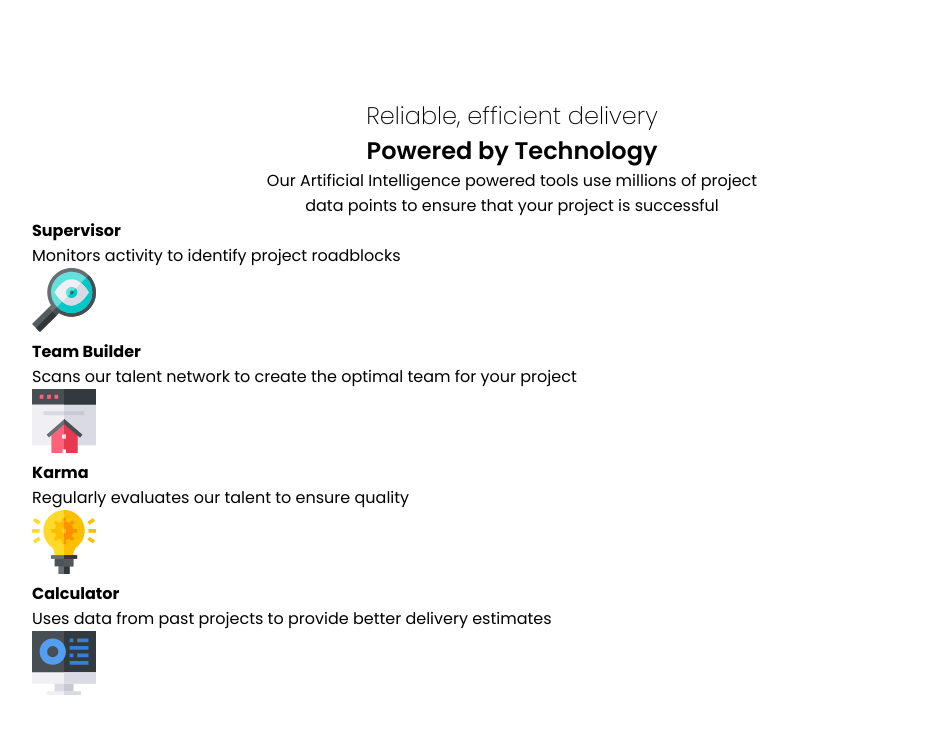
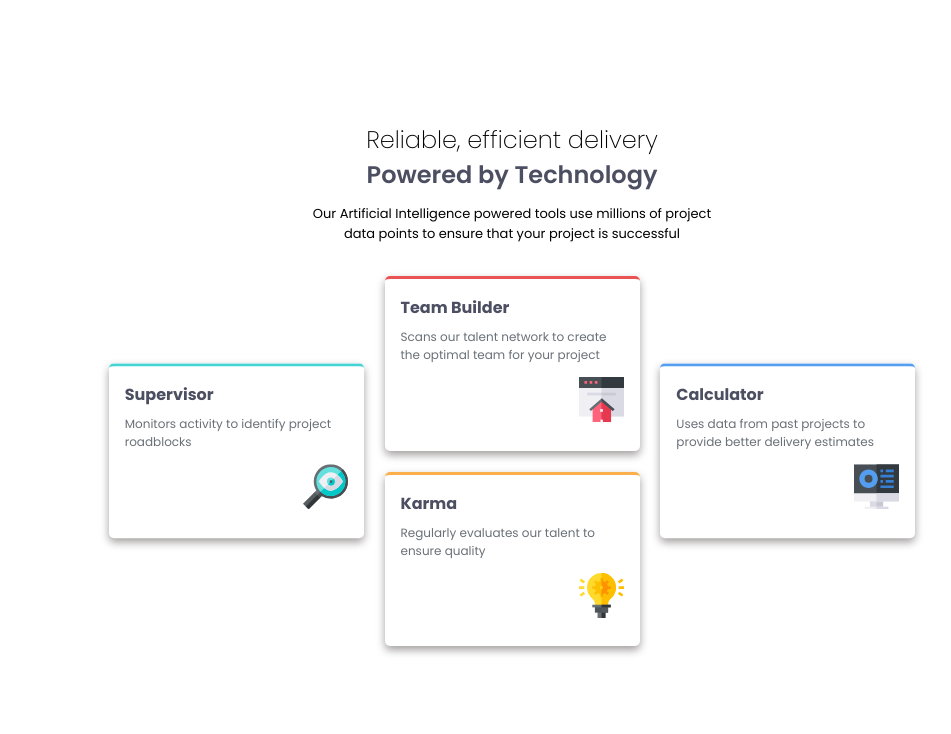
Before and after one commit to mtcodingtech/wdb-batch-9, a plain HTML site: page CSS/Day12/four-card-feature-section-master/index.html in a window 1280 px wide. Shown: the whole page, without its empty margins (128-1079 px from the left). Drawn offline with Linux system fonts and the light colour scheme.

Commit message:
3 column

```diff
--- a/CSS/Day12/four-card-feature-section-master/css/style.scss
+++ b/CSS/Day12/four-card-feature-section-master/css/style.scss
@@ -7,6 +7,7 @@ $Blue: hsl(212, 86%, 64%);
 $Grey-500: hsl(234, 12%, 34%);
 $Grey-400: hsl(212, 6%, 44%);
 $White: hsl(0, 0%, 100%);
+$Responsive-Width: 992px;
 
 * {
   padding: 0;
@@ -28,11 +29,19 @@ section {
   // justify-content: center;
   // align-items: center;
   .container {
-    width: 960px;
+    width: 100%;
+    padding: 3rem 1rem;
+    @media (min-width: $Responsive-Width) {
+       width: 850px;
+       padding: 0;
+    }
     .intro-container {
-      max-width: 500px;
+      max-width: 100%;
       margin: auto;
       text-align: center;
+      @media (min-width: $Responsive-Width) {
+        max-width: 400px;
+      }
       h2,
       h3 {
         font-size: 1.5rem;
@@ -42,20 +51,64 @@ section {
       }
       h2 {
         font-weight: 600;
+        color: $Grey-500;
       }
       p {
+        font-size: 13px;
+        margin: 0.8rem 0;
       }
     }
     .card-container {
+      display: flex;
+      flex-wrap: wrap;
+      gap: 1.3rem;
+      justify-content: center;
+      margin: 2rem 0;
+
       .card {
+        flex-basis: 100%;
+        border-top: 3px solid transparent;
+        box-shadow: 0 4px 8px #a29e9e;
+        border-radius: 5px;
+        padding: 1rem;
+        @media (min-width: $Responsive-Width) {
+          flex-basis: 30%;
+          &:nth-child(1),
+          &:nth-child(4) {
+            transform: translateY(50%);
+          }
+        }
+
+        &:nth-child(1) {
+          border-top-color: $Cyan;
+        }
+        &:nth-child(2) {
+          border-top-color: $Red;
+        }
+        &:nth-child(3) {
+          order: 2;
+          border-top-color: $Orange;
+        }
+        &:nth-child(4) {
+          order: 1;
+          border-top-color: $Blue;
+        }
         .content {
           h4 {
+            color: $Grey-500;
           }
           p {
+            font-size: 12px;
+            color: $Grey-400;
+            margin: 0.5rem 0;
           }
         }
         .img-container {
+          display: flex;
+          justify-content: flex-end;
+          margin: 0.8rem 0;
           img {
+            width: 45px;
           }
         }
       }
--- /dev/null
+++ b/CSS/Day13/3-column-preview-card-component-main/css/style.scss
@@ -0,0 +1,91 @@
+@import url("https://fonts.googleapis.com/css2?family=Big+Shoulders:opsz,wght@10..72,100..900&family=Lexend+Deca:wght@100..900&display=swap");
+
+$Bright-orange: hsl(31, 77%, 52%);
+$Dark-cyan: hsl(184, 100%, 22%);
+$Very-dark-cyan: hsl(179, 100%, 13%);
+$Transparent-white: hsla(0, 0%, 100%, 0.75);
+$Very-light-gray: hsl(0, 0%, 95%);
+
+* {
+  padding: 0;
+  margin: 0;
+  box-sizing: border-box;
+  font-family: "Lexend Deca", sans-serif;
+  font-optical-sizing: auto;
+  font-weight: 400;
+  font-style: normal;
+}
+
+h2 {
+  font-family: "Big Shoulders", sans-serif;
+  font-optical-sizing: auto;
+  font-weight: 700;
+  font-style: normal;
+}
+
+.container {
+  width: 100%;
+  min-height: 100vh;
+  display: flex;
+  justify-content: center;
+  align-items: center;
+  .card-container {
+    max-width: 700px;
+    display: grid;
+    grid-template-columns: 1fr;
+    grid-auto-rows: 350px;
+    border-radius: 5px;
+    overflow: hidden;
+    margin: 3rem 1rem;
+    @media(min-width: 992px){
+         grid-template-columns: repeat(3, 1fr);
+    }
+    .card {
+      padding: 2rem;
+      display: flex;
+      flex-wrap: wrap;
+      align-content: space-between;
+      &:nth-child(1) {
+        background-color: $Bright-orange;
+        button {
+          color: $Bright-orange;
+        }
+      }
+      &:nth-child(2) {
+        background-color: $Dark-cyan;
+        button {
+          color: $Dark-cyan;
+        }
+      }
+      &:nth-child(3) {
+        background-color: $Very-dark-cyan;
+        button {
+          color: $Very-dark-cyan;
+        }
+      }
+      .content {
+        img {
+          width: 40px;
+          height: auto;
+        }
+        h2 {
+          margin: 1rem 0;
+          color: $Very-light-gray;
+        }
+        p {
+          color: $Transparent-white;
+          font-size: 12px;
+          line-height: 1.5;
+        }
+      }
+      button {
+        padding: 0.5rem 1rem;
+        border-radius: 30px;
+        border: none;
+        font-size: 12px;
+        text-transform: capitalize;
+
+      }
+    }
+  }
+}
```
Also changed, not shown: CSS/Day13/3-column-preview-card-component-main/index.html (added, +68 -0 lines), CSS/Day12/four-card-feature-section-master/css/style.css, CSS/Day13/3-column-preview-card-component-main/css/style.css (added), CSS/Day13/3-column-preview-card-component-main/design/active-states.jpg (added), CSS/Day13/3-column-preview-card-component-main/design/desktop-design.jpg (added), CSS/Day13/3-column-preview-card-component-main/design/desktop-preview.jpg (added), CSS/Day13/3-column-preview-card-component-main/design/mobile-design.jpg (added), CSS/Day13/3-column-preview-card-component-main/images/favicon-32x32.png (added), CSS/Day13/3-column-preview-card-component-main/images/icon-luxury.svg (added), CSS/Day13/3-column-preview-card-component-main/images/icon-sedans.svg (added), CSS/Day13/3-column-preview-card-component-main/images/icon-suvs.svg (added), 6 other files.
